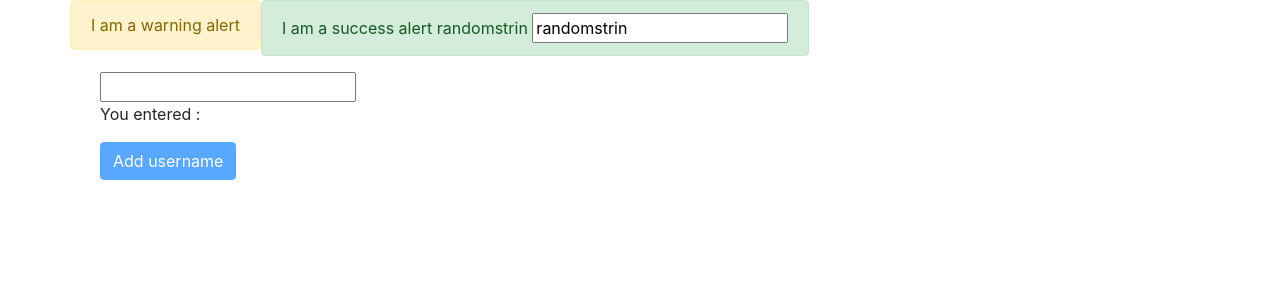
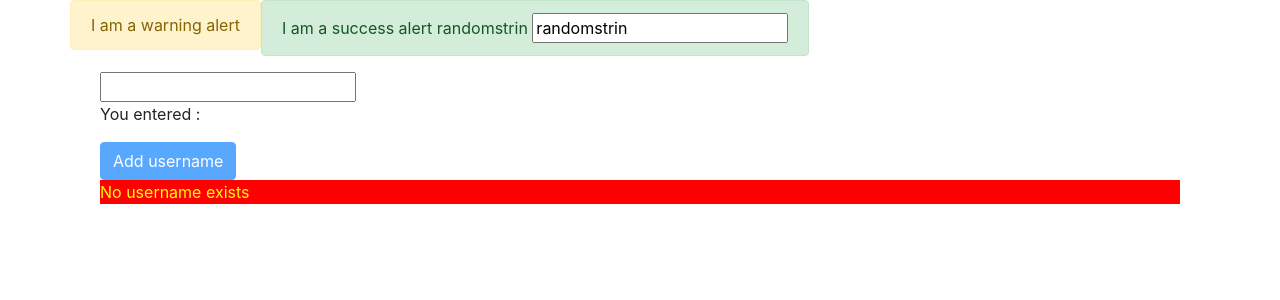
Before and after one commit to sachinmcajnu/angular_basics, an Angular app: page / in a window 1280 px wide. Shown: the top 300 px of the page. Built offline with nearby package versions, Linux system fonts and the light colour scheme.

Commit message:
using ngstyle , ngclass directives

```diff
--- a/src/app/practice-databinding/practice-databinding.component.css
+++ b/src/app/practice-databinding/practice-databinding.component.css
@@ -0,0 +1,11 @@
+.online-tex{
+  color:#fff;
+}
+
+.offline{
+  color:yellow;
+}
+
+.online{
+    color:#fff;
+}
--- a/src/app/practice-databinding/practice-databinding.component.html
+++ b/src/app/practice-databinding/practice-databinding.component.html
@@ -9,5 +9,23 @@
     <!--calling method with click event-->
     <button  [disabled]="isUserNameEmpty()"  class="btn btn-primary"
     (click)="resetUserName()">Add username</button>
-    <p *ngIf="!isUserNameEmpty()">I am user: username</p>
+    <!--Below ngclass keyname with - in between is allowed only b/w '' marks else use
+    keyname without - (hyphen) as shown in next snippet-->
+    <!-- <p *ngIf="!isUserNameEmpty(); else emptyUserTemplate"
+    [ngStyle]="{ backgroundColor:getColor()}"
+    [ngClass]="{'online-tex':!isUserNameEmpty()}"
+    >I am user: username</p>
+    -->
+    <p *ngIf="!isUserNameEmpty(); else emptyUserTemplate"
+    [ngStyle]="{ backgroundColor:getColor()}"
+    [ngClass]="{online:!isUserNameEmpty()}"
+    >I am user: username</p>
+
+    <!--below template is shown when else condition above is executed-->
+    <ng-template #emptyUserTemplate>
+       <p [ngStyle]="{ backgroundColor:getColor()}"
+    [ngClass]="{offline:isUserNameEmpty()}"
+
+       >No username exists</p>
+    </ng-template>
 </div>
--- a/src/app/practice-databinding/practicie-databinding.component.ts
+++ b/src/app/practice-databinding/practicie-databinding.component.ts
@@ -1,3 +1,4 @@
+import { getCurrencySymbol } from "@angular/common";
 import { Component } from "@angular/core";
 
 
@@ -10,6 +11,7 @@ import { Component } from "@angular/core";
     ]
 })
 export class PracticeDatabindingComponent{
+
 
 
    username:string=""
@@ -26,4 +28,8 @@ export class PracticeDatabindingComponent{
    resetUserName(){
     this.callee();
    }
+
+   getColor(): any {
+     return this.isUserNameEmpty()?'red':'green';
+    }
 }
```
